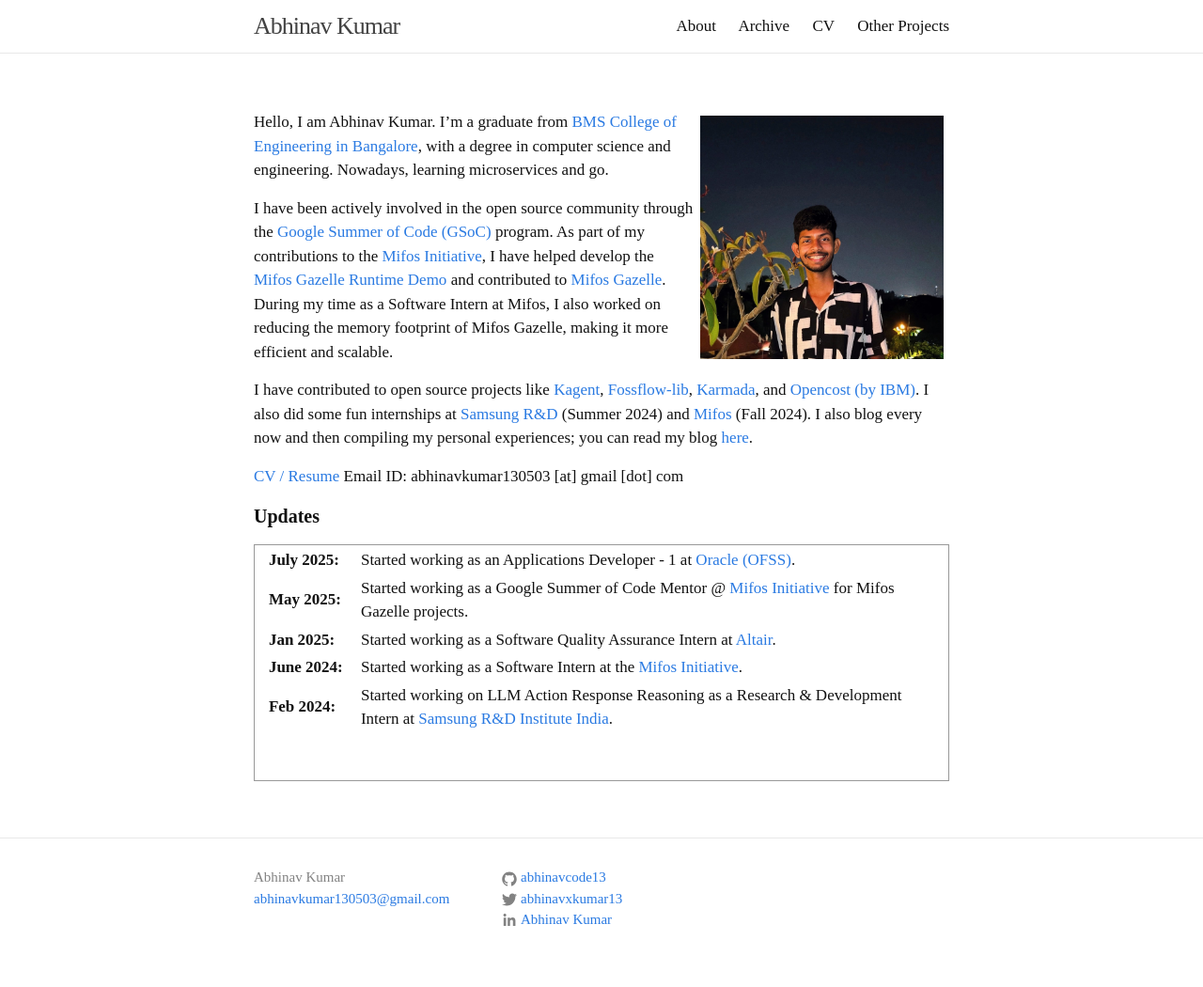
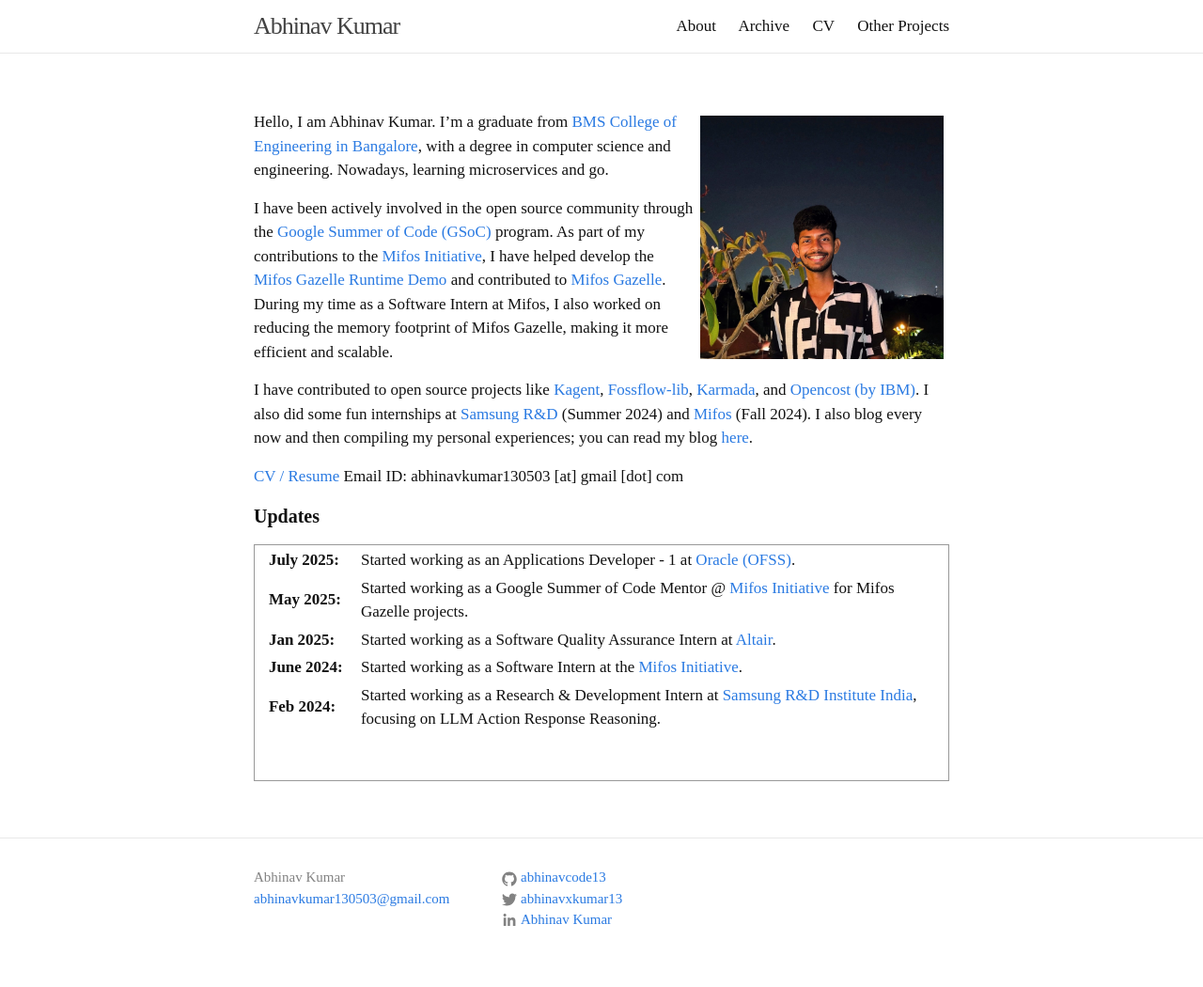
Before and after one commit to Abhinavcode13/abhinavcode13.github.io, a Jekyll site: the page built from index.md, in a window 1280 px wide. Shown: the whole page at 94% size. Built offline with Jekyll 4.4.1, drawn with Linux system fonts in a browser that asks for light colours; comment, search, counter and statistics services are not loaded.

Commit message:
Update index.md

```diff
--- a/index.md
+++ b/index.md
@@ -25,6 +25,6 @@ Email ID: abhinavkumar130503 [at] gmail [dot] com
 <tr><td><b>May 2025:</b></td><td>Started working as a Google Summer of Code Mentor @ <a href='https://mifos.org/'>Mifos Initiative</a> for Mifos Gazelle projects.</td></tr>
 <tr><td><b>Jan 2025:</b></td><td>Started working as a Software Quality Assurance Intern at <a href='https://altair.com/'>Altair</a>.</td></tr>
 <tr><td><b>June 2024:</b></td><td>Started working as a Software Intern at the <a href='https://mifos.org/'>Mifos Initiative</a>.</td></tr>
-<tr><td><b>Feb 2024:</b></td><td>Started working on LLM Action Response Reasoning as a Research & Development Intern at <a href='https://research.samsung.com/sri-b'>Samsung R&D Institute India</a>.</td></tr>
+<tr><td><b>Feb 2024:</b></td><td>Started working as a Research & Development Intern at <a href='https://research.samsung.com/sri-b'>Samsung R&D Institute India</a>, focusing on LLM Action Response Reasoning.</td></tr>
 </table>
 </div>
```
